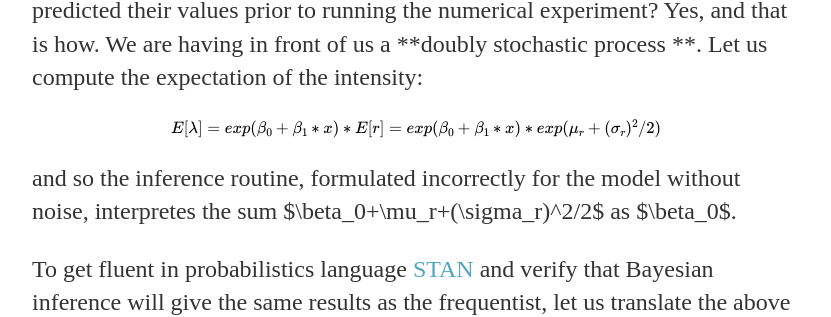
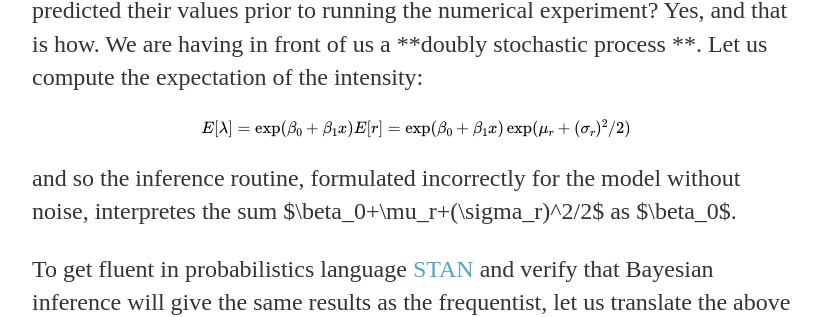
Before and after one commit to elizavetasemenova/elizavetasemenova.github.io, a Jekyll site: the page built from _posts/2016-12-04-cox-point-process.md, in a window 1280 px wide and 900 px high, scrolled down 1165 px. Shown: the part 141-458 px from the top of the window, without its empty margins (224-1055 px from the left). Built offline with Jekyll 4.4.1, drawn with Linux system fonts in a browser that asks for light colours; formulas are drawn with MathJax 3; comment, search, counter and statistics services are not loaded.

```diff
--- a/_posts/2016-12-04-cox-point-process.md
+++ b/_posts/2016-12-04-cox-point-process.md
@@ -19,7 +19,7 @@ Now spice up the intensity of the Poisson process, $\lambda$ with a random norma
 
 Not surprisingly the mean and the estimates have changed. Could we have predicted their values prior to running the numerical experiment? Yes, and that is how. We are having in front of us a  **doubly stochastic process **. Let us compute the expectation of the intensity:
 
-$$E[\lambda]=exp(\beta_0+\beta_1*x)*E[r]=exp(\beta_0+\beta_1*x)*exp(\mu_r+(\sigma_r)^2/2)$$
+$$E[\lambda]=\exp(\beta_0+\beta_1 x) E[r]=\exp(\beta_0+\beta_1 x) \exp(\mu_r+(\sigma_r)^2/2)$$
 
 and so the inference routine, formulated incorrectly for the model without noise, interpretes the sum $\beta_0+\mu_r+(\sigma_r)^2/2$ as $\beta_0$.
 
```
